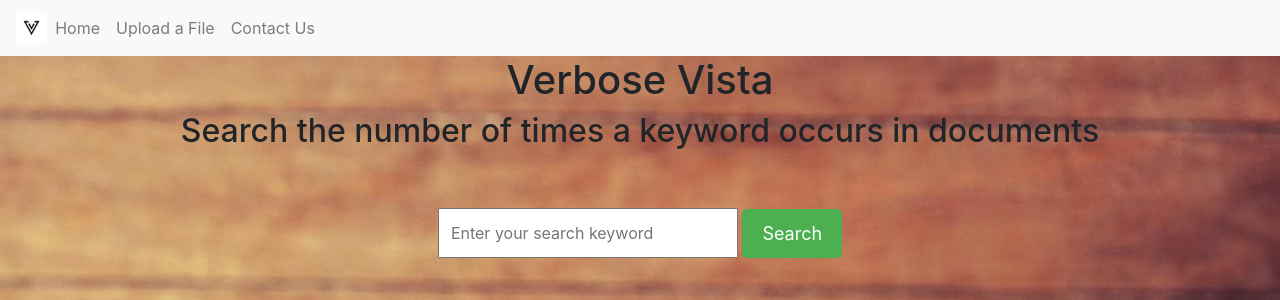
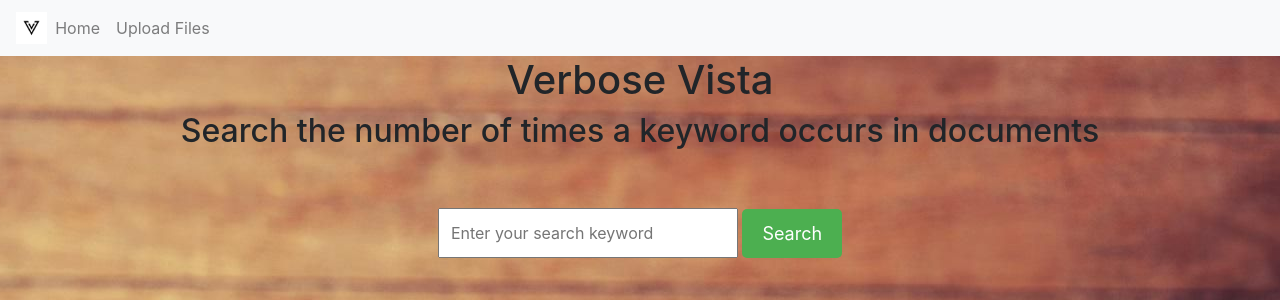
Before and after one commit to aniruddhochat/Verbose-Vista, a Flask app: page / in a window 1280 px wide. Shown: the top 300 px of the page. Run offline with Flask 3, Linux system fonts and the light colour scheme; some libraries are stand-ins or nearby versions; some web fonts are replaced.

Commit message:
Removed Contact Us and added lower case Search

```diff
--- a/app.py
+++ b/app.py
@@ -32,7 +32,7 @@ def upload():
     return render_template('upload.html')
 @app.route('/search/<string:inputText>', methods=['GET','POST'])
 def search(inputText):
-    params = {"keyword":inputText}
+    params = {"keyword":inputText.lower()}
     url = "https://us-central1-aniruddho-chatterjee-fall2023.cloudfunctions.net/search"
     response = requests.post(url = url,json=params)
     return render_template('search.html',response=json.loads(response.content))
--- a/templates/index.html
+++ b/templates/index.html
@@ -37,10 +37,7 @@
                         <a class="nav-link selected" onclick= "window.location.href = 'home';" href="/">Home</a>
                     </li>
                     <li class="nav-item">
-                        <a class="nav-link" href="upload">Upload a File</a>
-                    </li>
-                    <li class="nav-item">
-                        <a class="nav-link" href="contactUs">Contact Us</a>
+                        <a class="nav-link" href="upload">Upload Files</a>
                     </li>
                 </ul>
             </div>
```
